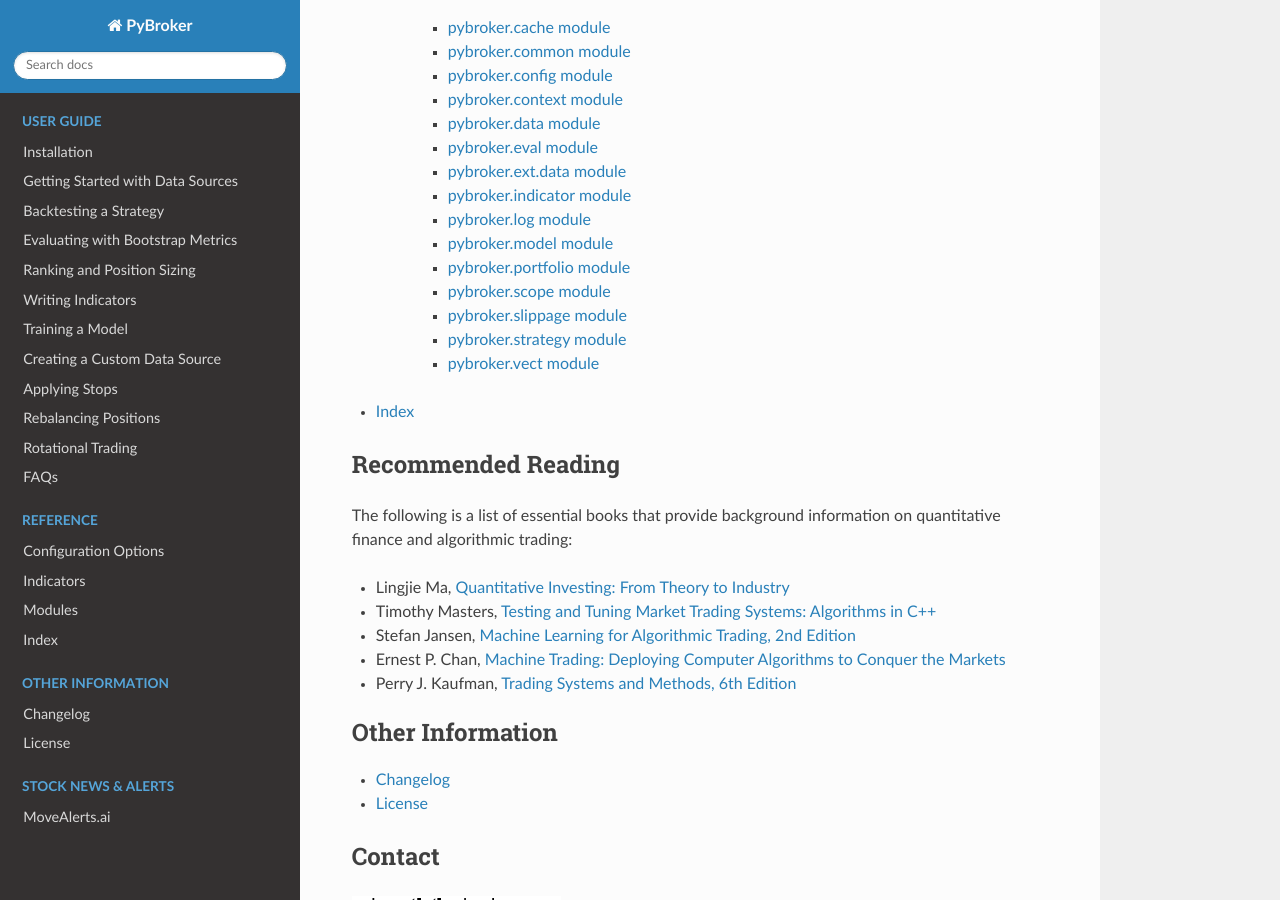
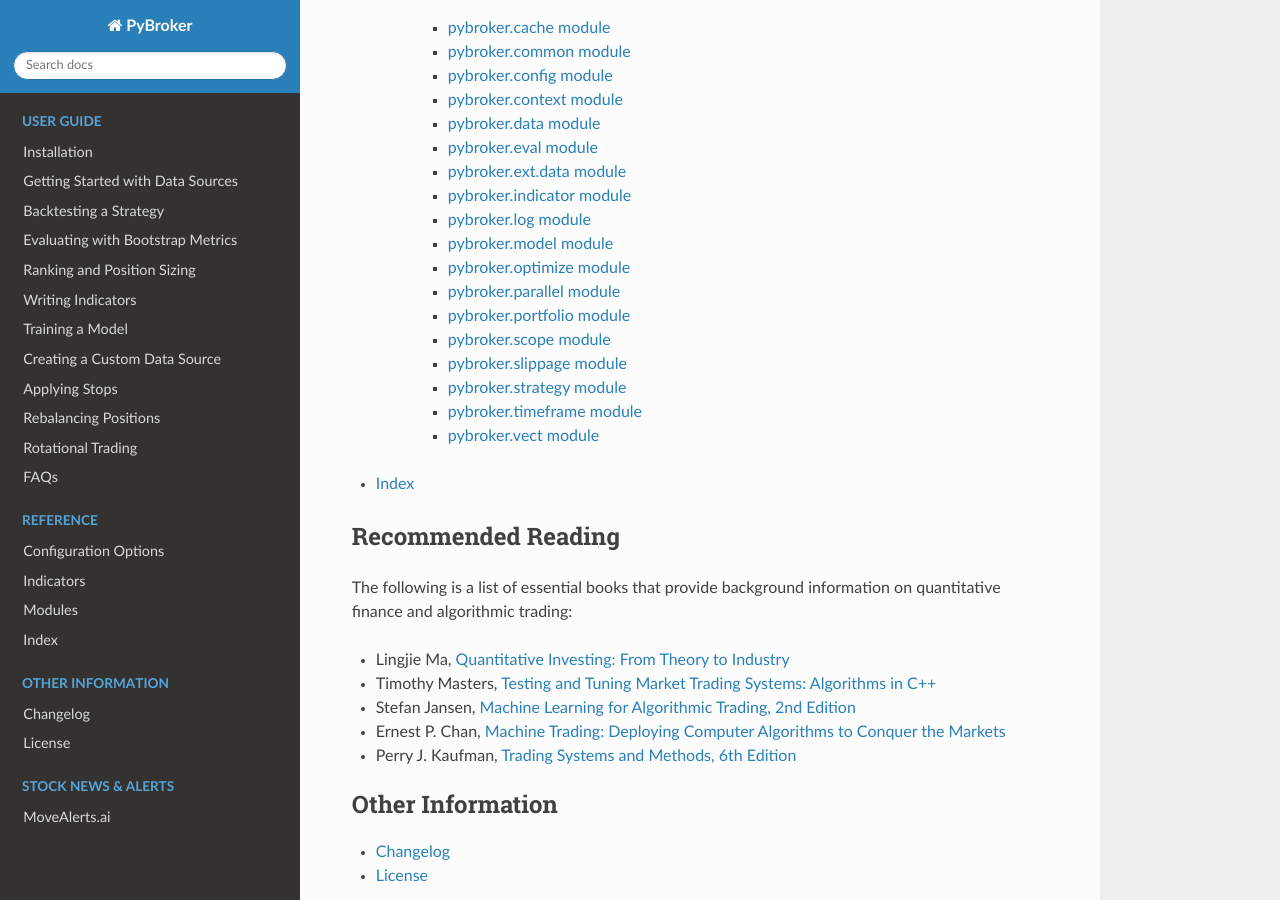
Before and after one commit to edtechre/pybroker, a Sphinx documentation site: the page built from docs/source/index.rst, in a window 1280 px wide and 900 px high, scrolled down 2965 px. Built offline with Sphinx 7.4.7 and the Read the Docs theme 3.1.0, drawn with Linux system fonts in a browser that asks for light colours.

Commit message:
Update reference docs with new modules

```diff
--- /dev/null
+++ b/docs/source/reference/pybroker.optimize.rst
@@ -0,0 +1,7 @@
+pybroker.optimize module
+========================
+
+.. automodule:: pybroker.optimize
+   :members:
+   :undoc-members:
+   :show-inheritance:
--- /dev/null
+++ b/docs/source/reference/pybroker.parallel.rst
@@ -0,0 +1,7 @@
+pybroker.parallel module
+========================
+
+.. automodule:: pybroker.parallel
+   :members:
+   :undoc-members:
+   :show-inheritance:
--- a/docs/source/reference/pybroker.rst
+++ b/docs/source/reference/pybroker.rst
@@ -22,8 +22,11 @@ Submodules
    pybroker.indicator
    pybroker.log
    pybroker.model
+   pybroker.optimize
+   pybroker.parallel
    pybroker.portfolio
    pybroker.scope
    pybroker.slippage
    pybroker.strategy
+   pybroker.timeframe
    pybroker.vect
--- /dev/null
+++ b/docs/source/reference/pybroker.timeframe.rst
@@ -0,0 +1,7 @@
+pybroker.timeframe module
+=========================
+
+.. automodule:: pybroker.timeframe
+   :members:
+   :undoc-members:
+   :show-inheritance:
```
